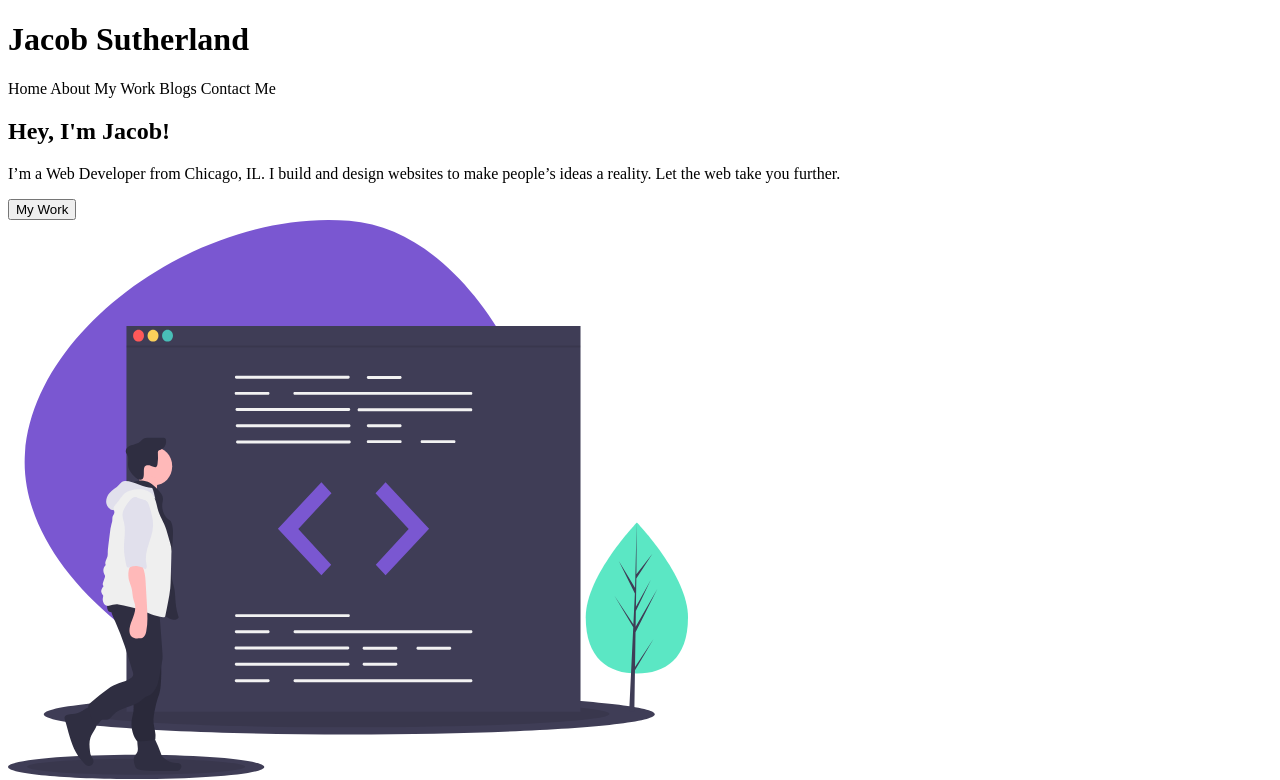
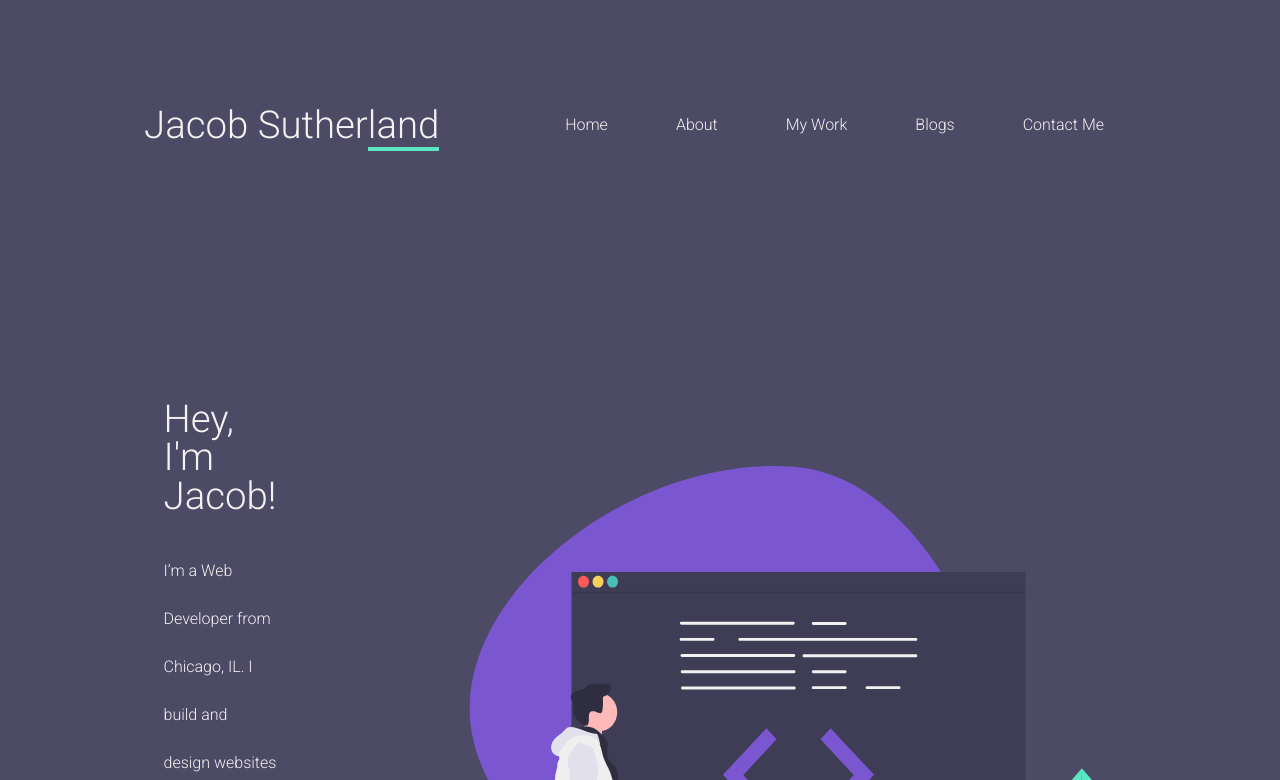
Before and after one commit to JacobSutherland/portfolioV1, a plain HTML site: page index.html in a window 1280 px wide. Shown: the top 780 px of the page. Drawn offline with Linux system fonts and the light colour scheme.

Commit message:
styled header

```diff
--- a/index.html
+++ b/index.html
@@ -4,12 +4,12 @@
     <meta charset="UTF-8">
     <meta name="viewport" content="width=device-width, initial-scale=1.0">
     <title>Jacob Sutherland</title>
+    <link rel='stylesheet' href='styles.css'>
 </head>
 <body>
-    <div class='wrapper'>
-        <header>
+        <header id='home'>
             <div class='logo-nav-container'>
-                <h1 class='logo'>Jacob Sutherland</h1>
+                <h1 class='logo'>Jacob Suther<span>land</span></h1>
                 <nav class='heading-nav'>
                     <a>Home</a>
                     <a>About</a>
@@ -29,7 +29,7 @@
                 </div>
             </div>
         </header>
-        <section class='bio'>
+        <section id='bio'>
             <div class='svg-skills-container'>
                 <div class='svg-container'>
                     <img src='assets/bio.svg'>
@@ -130,8 +130,7 @@
                 <img src='assets/blogPost.svg'
             </div>
         </section>
-    </div>
-    <footer>
+    <footer id='footer'>
         <div class='icons-container'>
 
         </div>
--- a/styles.css
+++ b/styles.css
@@ -1,3 +1,5 @@
+@import url('https://fonts.googleapis.com/css2?family=Roboto:wght@300&display=swap');
+
 /*======== Resets ========*/
 
 /* http://meyerweb.com/eric/tools/css/reset/
@@ -66,5 +68,89 @@ table {
 }
 
 /*======== font-stylels ========*/
+* p, h1, h2, a{
+	font-family: 'Roboto', sans-serif;
+}
 
+h1 {
+	font-size: var(--desktop-heading-font-size);
+	color: var(--main-font-color)
+}
+
+a {
+	color: var(--main-font-color);
+	padding: 2rem;
+}
+
+.logo span {
+	border-bottom: 4px solid var(--secondary-main-color);
+}
+
+header p {
+	color: var(--main-font-color)
+}
+
+header h2 {
+	font-size: var(--desktop-heading-font-size);
+	color: var(--main-font-color);
+}
+
+.intro h2 {
+	align-self: flex-start;
+}
+
+.intro p {
+	line-height: 3rem;
+}
 /*======== general selectors ========*/
+/* * div {
+	border: 2px solid red;
+} */
+header {
+	height: 100vh;
+	padding: 2% 5%;
+	background-color: var(--main-bg-color);
+}
+
+body {
+	margin: auto, 0;
+}
+
+/*======== class & id selectors ========*/
+.logo-nav-container{
+	display: flex;
+	justify-content: space-between;
+	align-items: center;
+	padding: 5rem;
+}
+.landing-content-container{
+	display: flex;
+	justify-content: center;
+	align-items: center;
+}
+
+.intro {
+	display: flex;
+	flex-direction: column;
+	justify-content: flex-start;
+	align-items: center;
+	padding: 10rem 10rem;
+}
+
+.intro h2, p, button{
+	margin: 1rem;
+}
+
+.intro button {
+	width: 100%;
+	border: none;
+	background-color: var(--secondary-main-color);
+	border-radius: 25px;
+	line-height: 2rem;
+	margin: auto, 0;
+	color: var(--secondary-font-color)
+}
+
+.heading-svg-container {
+	padding-right: 10rem;
+}
```
